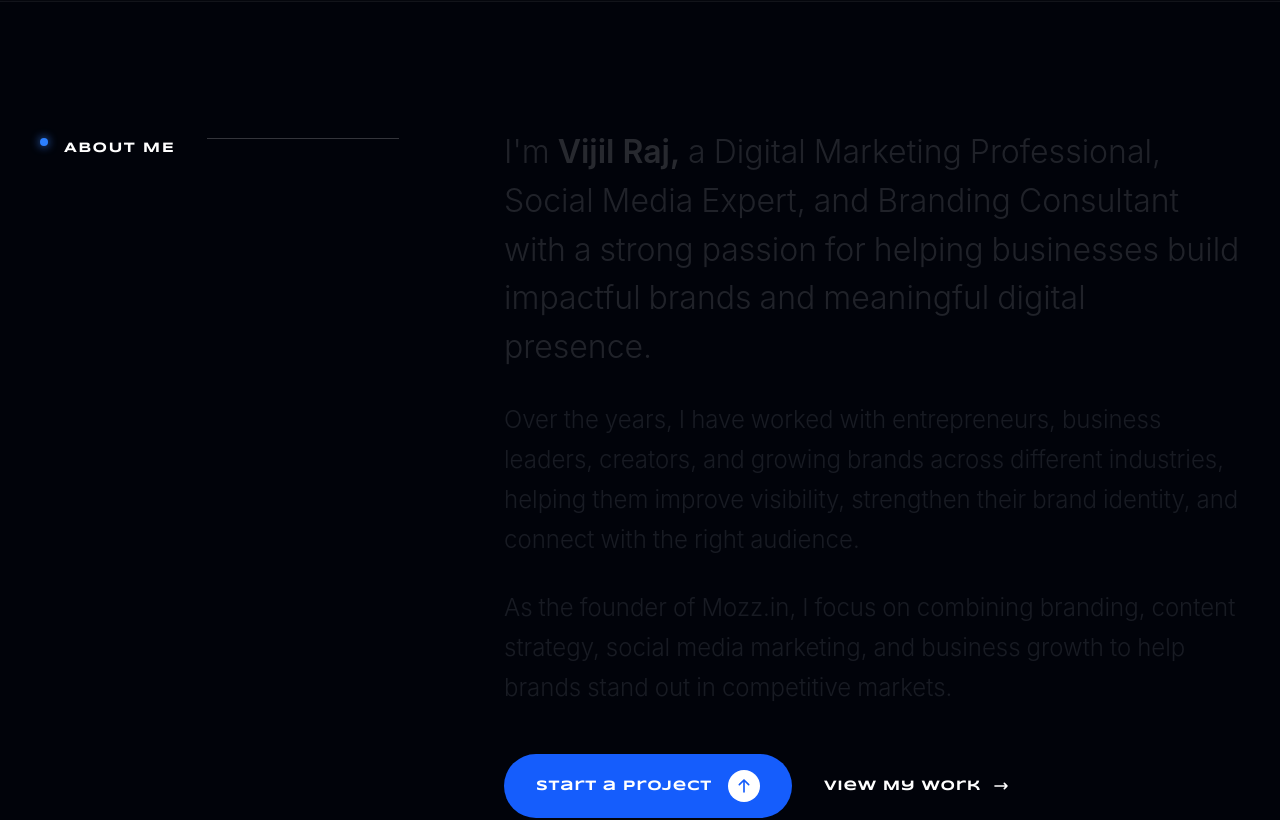
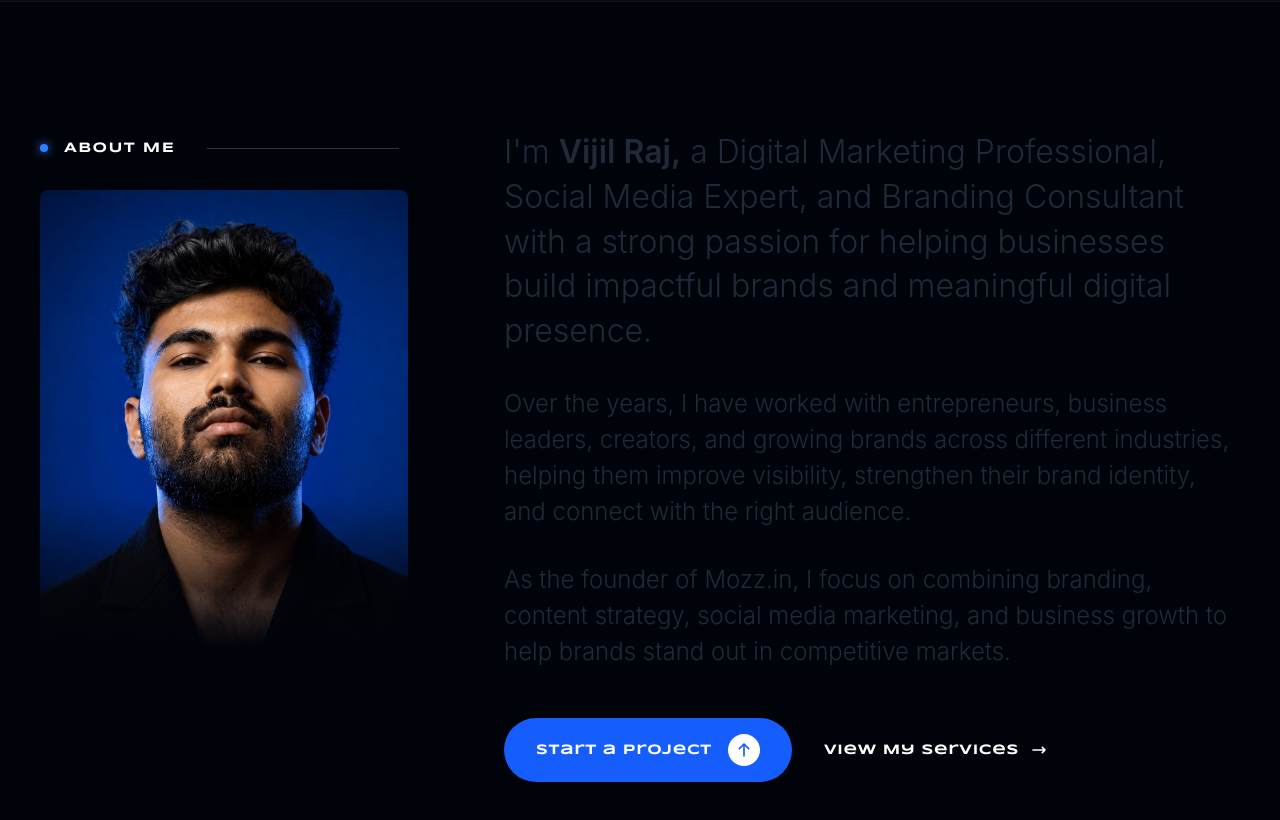
Before and after one commit to UNITY-11/mozzin, a Next.js app: page / in a window 1280 px wide. Shown: the part 880-1700 px from the top of the page. Built offline with nearby package versions, Linux system fonts and the light colour scheme.

Commit message:
Update About section layout and add person image

```diff
--- a/src/components/AboutSection.tsx
+++ b/src/components/AboutSection.tsx
@@ -29,21 +29,9 @@ const ScrollRevealParagraph = ({
         Math.min(1, (start - rect.top) / (start - end)),
       )
 
-      const spans = pRef.current.querySelectorAll('.reveal-word')
-      const totalWords = spans.length
-
-      spans.forEach((span, index) => {
-        const wordStart = index / totalWords
-        const wordEnd = wordStart + 0.2
-        const wordProgress = Math.max(
-          0,
-          Math.min(1, (progress - wordStart) / (wordEnd - wordStart)),
-        )
-        ;(span as HTMLElement).style.opacity = (
-          0.15 +
-          wordProgress * 0.85
-        ).toString()
-      })
+      // Map progress 0→1 to revealPct -20%→120%
+      const revealPct = -20 + progress * 140
+      pRef.current.style.setProperty('--reveal-pct', `${revealPct}%`)
 
       animationFrameId = requestAnimationFrame(handleScroll)
     }
@@ -55,25 +43,30 @@ const ScrollRevealParagraph = ({
     }
   }, [])
 
-  const words = text.split(' ')
+  // Render text with "Vijil Raj," bolded
+  const renderText = () => {
+    const boldPhrase = 'Vijil Raj,'
+    const idx = text.indexOf(boldPhrase)
+    if (idx === -1) return text
+    return (
+      <>
+        {text.slice(0, idx)}
+        <span className="font-semibold">{boldPhrase}</span>
+        {text.slice(idx + boldPhrase.length)}
+      </>
+    )
+  }
 
   return (
     <p
       ref={pRef}
-      className={`flex flex-wrap gap-x-[0.25em] gap-y-1 ${className || ''}`}
+      className={className || ''}
+      style={{
+        backgroundImage:
+          'linear-gradient(to bottom, white calc(var(--reveal-pct, -20%) - 20%), #1f2937 calc(var(--reveal-pct, -20%) + 20%))',
+      }}
     >
-      {words.map((word, i) => {
-        const isBold = word === 'Vijil' || word === 'Raj,'
-        return (
-          <span
-            key={i}
-            className={`reveal-word ${isBold ? 'font-semibold text-white' : ''}`}
-            style={{ opacity: 0.15 }}
-          >
-            {word}
-          </span>
-        )
-      })}
+      {renderText()}
     </p>
   )
 }
@@ -173,15 +166,27 @@ export default function AboutSection() {
         className="mx-auto max-w-[1500px] px-6 py-24 md:px-10 lg:py-32"
       >
         <div className="flex flex-col gap-12 lg:flex-row lg:gap-24">
-          {/* Left Title */}
+          {/* Left Title + Person Image */}
           <div
-            className={`flex transform items-center gap-4 transition-all duration-1000 lg:w-1/3 lg:items-start lg:pt-2 ${isVisible ? 'translate-y-0 opacity-100' : 'translate-y-12 opacity-0'}`}
+            className={`flex transform flex-col gap-8 transition-all duration-1000 lg:w-1/3 ${isVisible ? 'translate-y-0 opacity-100' : 'translate-y-12 opacity-0'}`}
           >
-            <div className="h-2 w-2 rounded-full bg-blue-500 shadow-[0_0_10px_#3b82f6]" />
-            <h3 className="font-syncopate text-sm font-bold tracking-widest text-white uppercase">
-              About Me
-            </h3>
-            <div className="ml-4 h-[1px] w-24 bg-white/20 lg:w-48" />
+            <div className="flex items-center gap-4 lg:pt-2">
+              <div className="h-2 w-2 rounded-full bg-blue-500 shadow-[0_0_10px_#3b82f6]" />
+              <h3 className="font-syncopate text-sm font-bold tracking-widest text-white uppercase">
+                About Me
+              </h3>
+              <div className="ml-4 h-[1px] w-24 bg-white/20 lg:w-48" />
+            </div>
+
+            {/* Person Image */}
+            <div className="relative w-full max-w-[400px] overflow-hidden rounded-lg bg-white/[0.03]">
+              <img
+                src="/images/amiz.webp"
+                alt="Vijil Raj"
+                className="h-auto w-full object-cover object-top"
+              />
+              <div className="absolute inset-x-0 bottom-0 h-1/3 bg-gradient-to-t from-[#01030a] to-transparent" />
+            </div>
           </div>
 
           {/* Right Content */}
@@ -190,15 +195,15 @@ export default function AboutSection() {
           >
             <ScrollRevealParagraph
               text="I'm Vijil Raj, a Digital Marketing Professional, Social Media Expert, and Branding Consultant with a strong passion for helping businesses build impactful brands and meaningful digital presence."
-              className="font-sans text-2xl leading-relaxed font-light text-gray-300 md:text-3xl lg:text-[32px] lg:leading-[1.4]"
+              className="font-sans text-2xl leading-relaxed font-light bg-clip-text text-transparent md:text-3xl lg:text-[32px] lg:leading-[1.4]"
             />
             <ScrollRevealParagraph
               text="Over the years, I have worked with entrepreneurs, business leaders, creators, and growing brands across different industries, helping them improve visibility, strengthen their brand identity, and connect with the right audience."
-              className="font-sans text-xl leading-relaxed font-light text-gray-400 md:text-2xl lg:text-[24px] lg:leading-[1.5]"
+              className="font-sans text-xl leading-relaxed font-light bg-clip-text text-transparent md:text-2xl lg:text-[24px] lg:leading-[1.5]"
             />
             <ScrollRevealParagraph
               text="As the founder of Mozz.in, I focus on combining branding, content strategy, social media marketing, and business growth to help brands stand out in competitive markets."
-              className="mb-4 font-sans text-xl leading-relaxed font-light text-gray-400 md:text-2xl lg:text-[24px] lg:leading-[1.5]"
+              className="mb-4 font-sans text-xl leading-relaxed font-light bg-clip-text text-transparent md:text-2xl lg:text-[24px] lg:leading-[1.5]"
             />
 
             {/* Buttons */}
@@ -223,7 +228,7 @@ export default function AboutSection() {
               </button>
 
               <button className="group font-syncopate flex cursor-pointer items-center gap-3 text-sm font-bold tracking-wider text-white transition-colors hover:text-blue-400">
-                View My Work
+                View My Services
                 <svg
                   className="h-4 w-4 transition-transform group-hover:translate-x-1"
                   fill="none"
```
Also changed, not shown: public/images/amiz.webp (added).
